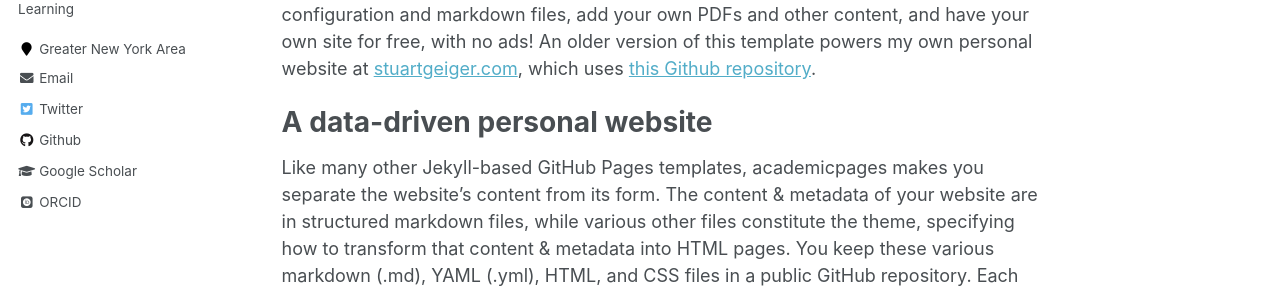
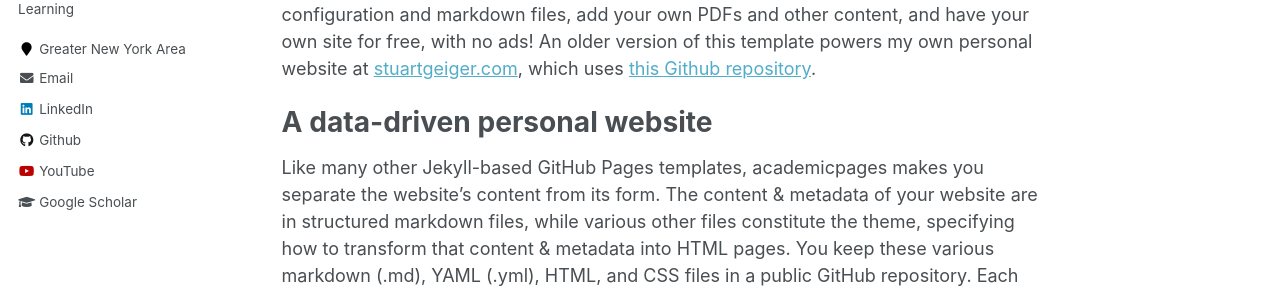
Before and after one commit to explorerr/explorerr.github.io, a Jekyll site: the page built from _pages/about.md, in a window 1280 px wide. Shown: the part 376-669 px from the top of the page. Built offline with Jekyll 4.4.1, drawn with Linux system fonts in a browser that asks for light colours; some web fonts are replaced; some of the changed lines change nothing that is shown.

Commit message:
Update _config.yml

```diff
--- a/_config.yml
+++ b/_config.yml
@@ -13,7 +13,7 @@ name                     : &name "Rui Zhang"
 description              : &description "personal description"
 url                      : https://explorerr.github.io/ # the base hostname & protocol for your site e.g. "https://mmistakes.github.io"
 baseurl                  : "" # the subpath of your site, e.g. "/blog"
-repository               : "academicpages/explorerr.github.io"
+repository               : "explorerr.github.io"
 teaser                   :  # filename of teaser fallback teaser image placed in /images/, .e.g. "500x300.png"
 breadcrumbs              : false # true, false (default)
 words_per_minute         : 160
@@ -96,24 +96,24 @@ author:
   flickr           :
   facebook         :
   foursquare       :
-  github           : "academicpages"
+  github           : "explorerr"
   google_plus      :
   keybase          :
   instagram        :
   impactstory      : #"https://profiles.impactstory.org/u/xxxx-xxxx-xxxx-xxxx"
   lastfm           :
-  linkedin         :
-  orcid            : "http://orcid.org/yourorcidurl"
+  linkedin         : "https://www.linkedin.com/in/rui-zhang-4b96055/"
+  orcid            : #"http://orcid.org/yourorcidurl"
   pinterest        :
   soundcloud       :
   stackoverflow    : # http://stackoverflow.com/users/123456/username
   steam            :
   tumblr           :
-  twitter          : "replacethistwitterhandle"
+  twitter          : #""
   vine             :
   weibo            :
   xing             :
-  youtube          :
+  youtube          : "https://www.youtube.com/channel/UC3tTyDDZK8eTEeIt9PzdD9Q?view_as=subscriber"
   wikipedia        :
 
 
```
